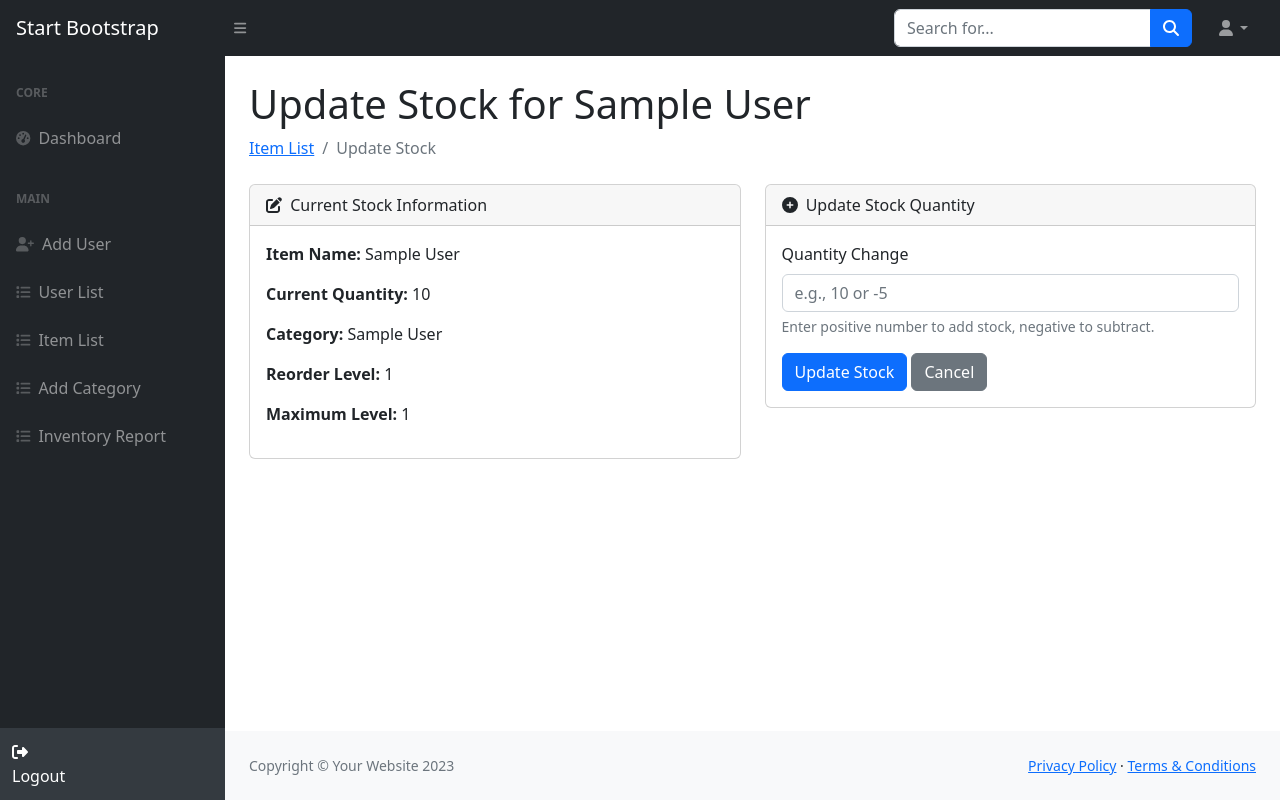
After one commit to andreinew101/MyFirstDjangoProject, a Django app: page /inventory/update_stock/1/ in a window 1280 px wide. The commit adds this page. Run offline with Django 5.2, Linux system fonts and the light colour scheme; a user stored in the database is signed in; tables that the repository leaves empty hold one stand-in row (values such as "Sample post"); some libraries are stand-ins or nearby versions.

Commit message:
Oct 20 2025 commit
working "Update Stock" feature

```diff
--- a/fdjangoproj/systemuser/forms.py
+++ b/fdjangoproj/systemuser/forms.py
@@ -92,6 +92,13 @@ class ItemForm(forms.ModelForm):
         model = InventoryItem
         fields = '__all__'  # Include all fields in the model
 
+class UpdateStockForm(forms.Form):
+    quantity_change = forms.IntegerField(
+        label="Quantity Change",
+        help_text="Enter positive number to add stock, negative to subtract.",
+        widget=forms.NumberInput(attrs={'class': 'form-control', 'placeholder': 'e.g., 10 or -5'})
+    )
+
 class InventoryReportForm(forms.Form):
     start_date = forms.DateField(
         required=False,
--- a/fdjangoproj/systemuser/urls.py
+++ b/fdjangoproj/systemuser/urls.py
@@ -36,5 +36,6 @@ urlpatterns = [
 
     path('inventory/report/', views.inventory_report, name='inventory_report'),
     path('profile/edit/', views.edit_profile, name='edit_profile'),
+    path('inventory/update_stock/<int:pk>/', views.update_stock, name='update_stock'),
 
 ]
--- a/fdjangoproj/systemuser/views.py
+++ b/fdjangoproj/systemuser/views.py
@@ -4,7 +4,7 @@ from django.contrib.auth import authenticate, login, logout, update_session_auth
 #from django.contrib.auth.hashers import check_password
 from django.contrib.auth.decorators import login_required
 from .models import SystemUser, InventoryItem, Category, InventoryItem
-from .forms import SystemUserForm, InventoryItemForm, CategoryForm, InventoryReportForm, AdminProfileForm
+from .forms import SystemUserForm, InventoryItemForm, CategoryForm, InventoryReportForm, AdminProfileForm, UpdateStockForm
 from .decorators import systemuser_login_required, admin_manager_required
 
 from django.contrib.auth.models import User
@@ -291,3 +291,23 @@ def inventory_report(request):
         'total_quantity': total_quantity,
     }
     return render(request, 'systemuser/inventory_report.html', context)
+
+# 🔹 Update Stock View
+@combined_login_required
+def update_stock(request, pk):
+    item = get_object_or_404(InventoryItem, item_id=pk)
+    if request.method == 'POST':
+        form = UpdateStockForm(request.POST)
+        if form.is_valid():
+            quantity_change = form.cleaned_data['quantity_change']
+            new_quantity = item.quantity + quantity_change
+            if new_quantity < 0:
+                messages.error(request, 'Cannot reduce stock below zero.')
+            else:
+                item.quantity = new_quantity
+                item.save()
+                messages.success(request, f'Stock updated successfully! New quantity: {item.quantity}')
+                return redirect('item_list')
+    else:
+        form = UpdateStockForm()
+    return render(request, 'systemuser/update_stock.html', {'form': form, 'item': item})
--- a/fdjangoproj/templates/systemuser/item_list.html
+++ b/fdjangoproj/templates/systemuser/item_list.html
@@ -74,6 +74,7 @@
                                         <td>{{ item.date_modified|localtime|date:"M d, Y H:i" }}</td>
                                         <td>
                                             <a href="{% url 'edit_item' item.item_id %}" class="btn btn-sm btn-warning">Edit</a>
+                                            <a href="{% url 'update_stock' item.item_id %}" class="btn btn-sm btn-info">Update Stock</a>
                                             <form action="{% url 'delete_item' item.item_id %}" method="post" style="display:inline;">
                                                 {% csrf_token %}
                                                 <button type="submit" class="btn btn-sm btn-danger"
--- /dev/null
+++ b/fdjangoproj/templates/systemuser/update_stock.html
@@ -0,0 +1,71 @@
+{% load static %}
+{% load tz %}
+{% include "partials/header.html" %}
+
+<body class="sb-nav-fixed">
+    {% include "partials/navbar.html" %}
+
+    <div id="layoutSidenav">
+        {% include "partials/sidebar.html" %}
+        <div id="layoutSidenav_content">
+            <main>
+                <div class="container-fluid px-4">
+                    <h1 class="mt-4">Update Stock for {{ item.item_name }}</h1>
+                    <ol class="breadcrumb mb-4">
+                        <li class="breadcrumb-item"><a href="{% url 'item_list' %}">Item List</a></li>
+                        <li class="breadcrumb-item active">Update Stock</li>
+                    </ol>
+
+                    <div class="row">
+                        <div class="col-md-6">
+                            <div class="card mb-4">
+                                <div class="card-header">
+                                    <i class="fas fa-edit me-1"></i>
+                                    Current Stock Information
+                                </div>
+                                <div class="card-body">
+                                    <p><strong>Item Name:</strong> {{ item.item_name }}</p>
+                                    <p><strong>Current Quantity:</strong> {{ item.quantity }}</p>
+                                    <p><strong>Category:</strong> {{ item.category }}</p>
+                                    <p><strong>Reorder Level:</strong> {{ item.reorder_level|default:"Not set" }}</p>
+                                    <p><strong>Maximum Level:</strong> {{ item.maximum_level|default:"Not set" }}</p>
+                                </div>
+                            </div>
+                        </div>
+                        <div class="col-md-6">
+                            <div class="card mb-4">
+                                <div class="card-header">
+                                    <i class="fas fa-plus-circle me-1"></i>
+                                    Update Stock Quantity
+                                </div>
+                                <div class="card-body">
+                                    <form method="post">
+                                        {% csrf_token %}
+                                        <div class="mb-3">
+                                            <label for="{{ form.quantity_change.id_for_label }}" class="form-label">{{ form.quantity_change.label }}</label>
+                                            {{ form.quantity_change }}
+                                            <div class="form-text">{{ form.quantity_change.help_text }}</div>
+                                            {% if form.quantity_change.errors %}
+                                                <div class="text-danger">
+                                                    {% for error in form.quantity_change.errors %}
+                                                        {{ error }}
+                                                    {% endfor %}
+                                                </div>
+                                            {% endif %}
+                                        </div>
+                                        <button type="submit" class="btn btn-primary">Update Stock</button>
+                                        <a href="{% url 'item_list' %}" class="btn btn-secondary">Cancel</a>
+                                    </form>
+                                </div>
+                            </div>
+                        </div>
+                    </div>
+                </div>
+            </main>
+
+            {% include "partials/footer.html" %}
+        </div>
+    </div>
+    {% include "partials/scripts.html" %}
+</body>
+</html>
```
Also changed, not shown: TODO.md (+7 -14 lines).
